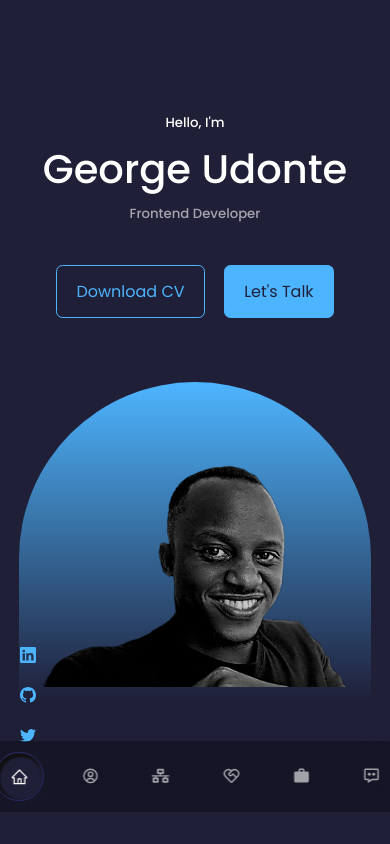
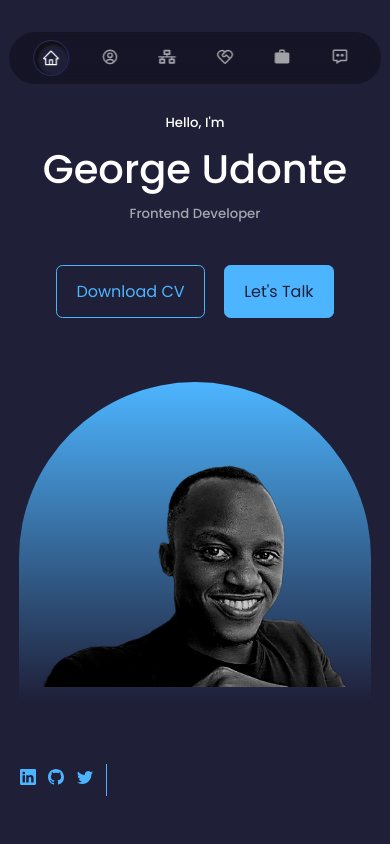
Before and after one commit to udonte/my-react-portfolio, a React (Create React App) app: page / in a window 390 px wide. Shown: the top 844 px of the page. Built offline with nearby package versions, Linux system fonts and the light colour scheme.

Commit message:
mobile view: adjusted layout

```diff
--- a/src/component/header/header.css
+++ b/src/component/header/header.css
@@ -73,4 +73,7 @@ header{
   .scroll__down{
     display: none;
   }
+  .header__socials {
+    flex-direction: row;
+  }
 }
--- a/src/component/nav/nav.css
+++ b/src/component/nav/nav.css
@@ -33,3 +33,16 @@ nav a.active{
   border: 1px solid var(--color-bg-variant);
   box-shadow: 2px 2px 2px 2px #111 inset;
 }
+
+
+/*======MEDIA QUERIES (SMALL DEVICES)======*/
+@media screen and (max-width: 600px) {
+  nav{
+    padding: 0.5rem 1.5rem;
+    top: 2rem;
+    bottom: unset;
+  }
+  nav a {
+    padding: 0.5rem;
+  }
+}
```
